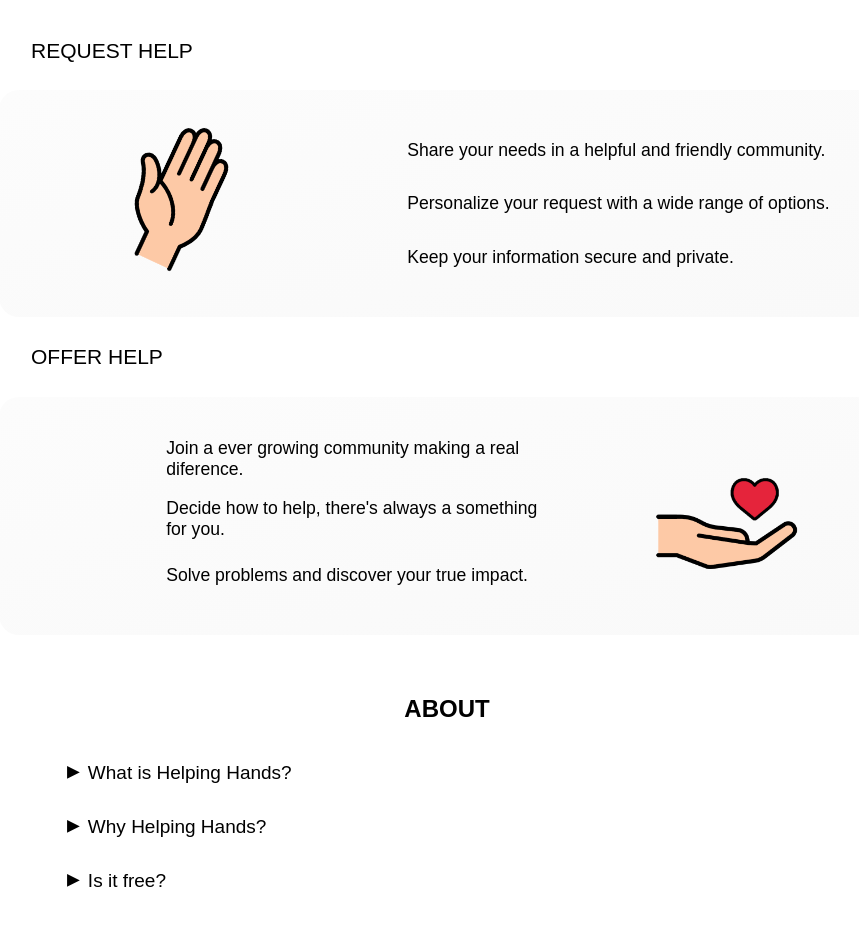
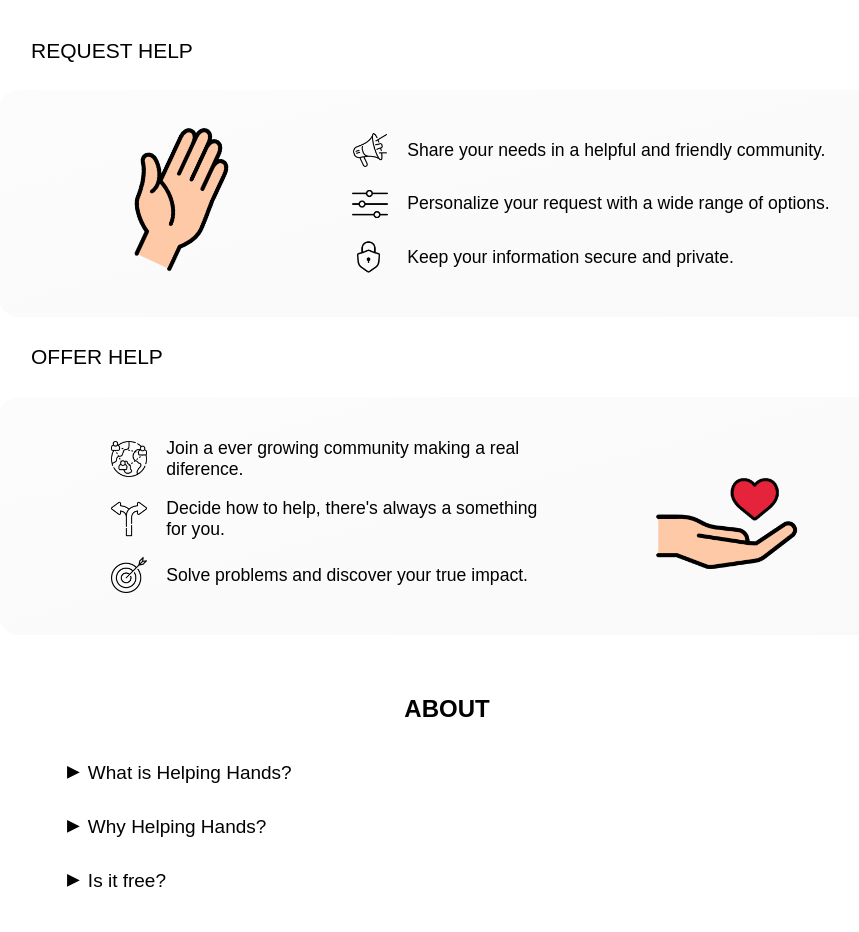
Before and after one commit to Jorge-lopz/Helping-Hands, a website: page index.html in a window 1280 px wide. Shown: the part 780-1712 px from the top of the page, without its empty margins (193-1052 px from the left). Drawn offline with Linux system fonts and the light colour scheme; a web font is replaced by a local one.

Commit message:
Updated image routes

```diff
--- a/index.html
+++ b/index.html
@@ -129,9 +129,9 @@
                 <div id="request-help-container">
                     <img src="./assets/images/request_help.png" style="transform: rotate(25deg);">
                     <div>
-                        <p style="--img: url('./assets/images/community.png')">Share your needs in a helpful and friendly community.</p>
-                        <p style="--img: url('./assets/images/options.png')">Personalize your request with a wide range of options.</p>
-                        <p style="--img: url('./assets/images/privacy.png')">Keep your information secure and private.</p>
+                        <p style="--img: url('../images/community.png')">Share your needs in a helpful and friendly community.</p>
+                        <p style="--img: url('../images/options.png')">Personalize your request with a wide range of options.</p>
+                        <p style="--img: url('../images/privacy.png')">Keep your information secure and private.</p>
                     </div>
                 </div>
             </div>
@@ -139,9 +139,9 @@
                 <h4>OFFER HELP</h4>
                 <div id="offer-help-container">
                     <div style="margin-left: 4rem;">
-                        <p style="--img: url('./assets/images/world.png')">Join a ever growing community making a real diference.</p>
-                        <p style="--img: url('./assets/images/decision.png')">Decide how to help, there's always a something for you.</p>
-                        <p style="--img: url('./assets/images/impact.png')">Solve problems and discover your true impact.</p>
+                        <p style="--img: url('../images/world.png')">Join a ever growing community making a real diference.</p>
+                        <p style="--img: url('../images/decision.png')">Decide how to help, there's always a something for you.</p>
+                        <p style="--img: url('../images/impact.png')">Solve problems and discover your true impact.</p>
                     </div>
                     <img src="./assets/images/offer_help.png">
                 </div>
```
